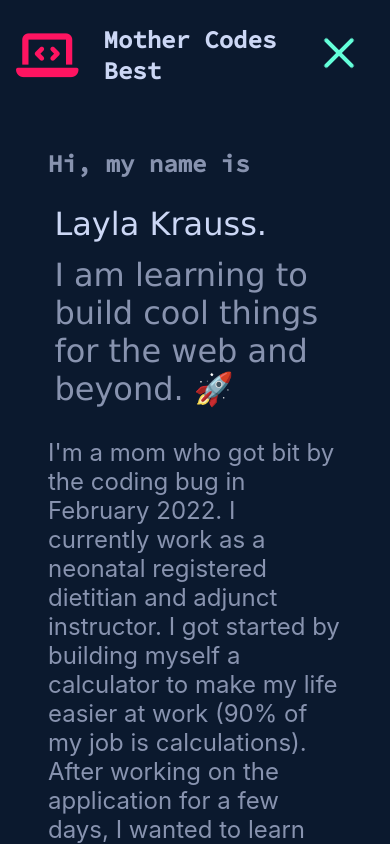
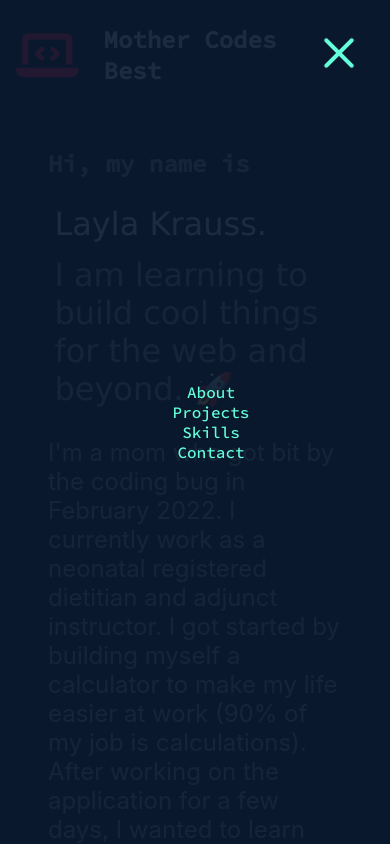
Before and after one commit to laylark/mothercodesbest.dev, a plain HTML site: page index.html in a window 390 px wide. Both pictures are taken after a click on the button 339 px from the left and 55 px from the top of the page. Shown: the top 844 px of the page. Drawn offline with nearby package versions, Linux system fonts and the light colour scheme; a web font is replaced by a local one.

Commit message:
Animate mobile nav-list

```diff
--- a/app.css
+++ b/app.css
@@ -62,6 +62,7 @@ body {
 .nav-list {
   list-style: none;
   display: flex;
+  transition: opacity ease 0.5s;
 }
 .nav-li {
   display: flex;
@@ -227,15 +228,30 @@ body {
 @media (max-width: 1085px) {
   .nav-list {
     display: none;
+    opacity: 0;
     flex-direction: column;
     width: 100%;
+    position: fixed;
+    height: 100%;
+    left: 0;
+    justify-content: center;
+    top: 0;
+    align-items: center;
+    margin: 0;
+    padding: 0;
+    background-color: rgba(11, 25, 46, 0.9);
   }
+  .nav-list.is-active {
+    opacity: 1;
+  }
+
   .btn-wrapper {
     display: none;
     flex-direction: column;
   }
   .hamburger {
     display: inline-block;
+    z-index: 100;
   }
 }
 @media (max-width: 600px) {
--- a/app.js
+++ b/app.js
@@ -165,13 +165,25 @@ setTimeout(() => {
 
 window.addEventListener("resize", setCanvasSize, false);
 
-// Look for .hamburger
+// Look for .hamburger and .nav-list
 const hamburger = document.querySelector(".hamburger");
+const navlist = document.querySelector(".nav-list");
 // On click
-hamburger.addEventListener("click", function() {
+hamburger.addEventListener("click", function () {
   // Toggle class "is-active"
   hamburger.classList.toggle("is-active");
   // Do something else, like open/close menu
+  if (navlist.classList.contains("is-active")) {
+    navlist.classList.toggle("is-active");
+    setTimeout(() => {
+      navlist.style.display = "none";
+    }, 500);
+  } else {
+    navlist.style.display = "flex";
+    setTimeout(() => {
+      navlist.classList.toggle("is-active");
+    }, 0);
+  }
 });
 
 // The following allows animations to occur while scrolling
```
Also changed, not shown: index.html (+0 -1 lines).
